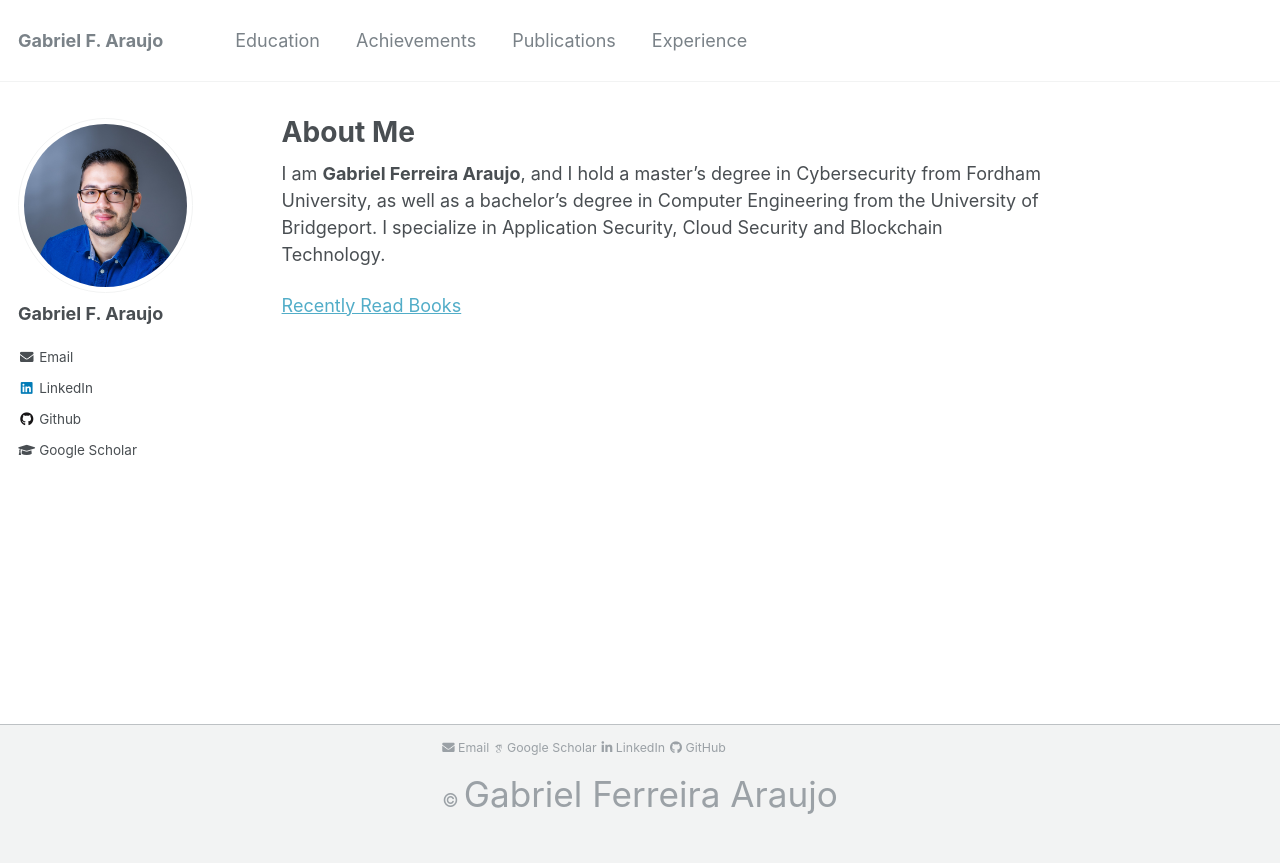
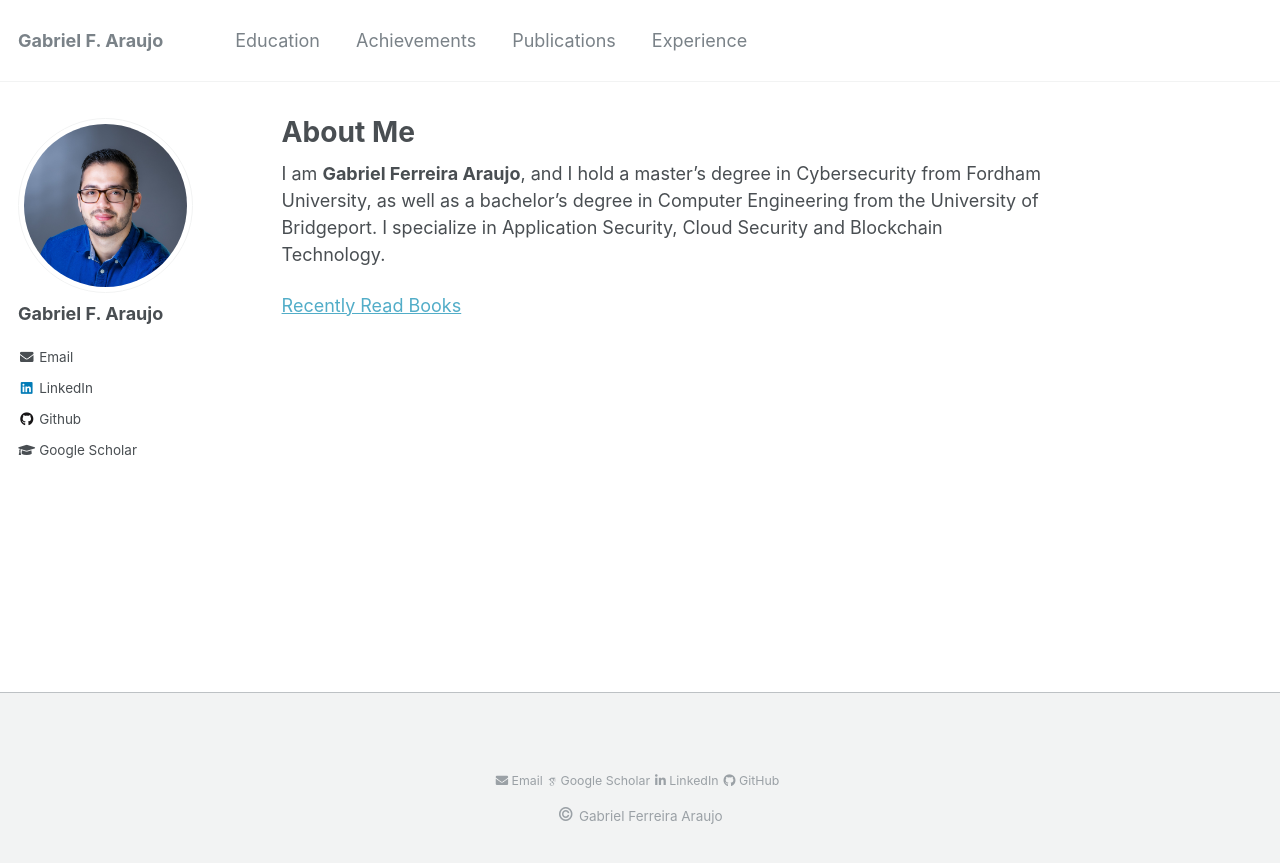
Before and after one commit to gabrujo/gabrujo.github.io, a Jekyll site: the page built from _pages/about.md, in a window 1280 px wide. Shown: the top 863 px of the page. Built offline with Jekyll 4.4.1, drawn with Linux system fonts in a browser that asks for light colours; some web fonts are replaced.

Commit message:
footer changes

```diff
--- a/_sass/_footer.scss
+++ b/_sass/_footer.scss
@@ -23,8 +23,7 @@
     @include clearfix;
     margin-left: auto;
     margin-right: auto;
-    margin-top: 0.2em;
-    margin-bottom: 0.2em;
+    margin-top: 2em;
     max-width: 100%;
     padding: 0 1em 2em;
 
@@ -106,12 +105,14 @@
 }
 
 .page__footer .full-name {
-  font-size: $type-size-2; /* Adjust the font size as needed */
-  margin-bottom: 0.1cm; /* Adjust the bottom margin as needed */
+  font-size: $type-size-6; /* Adjust the font size as needed */
+  margin-top: 0.1em; /* Adjust the top margin as needed */
+  margin-bottom: 0.1em;
 }
 
 .page__footer .social-icons .ai {
   font-size: $type-size-6; /* Adjust the font size for Google Scholar icon */
+  margin-top: 0.1em;
 }
 
 .text-black {
```
